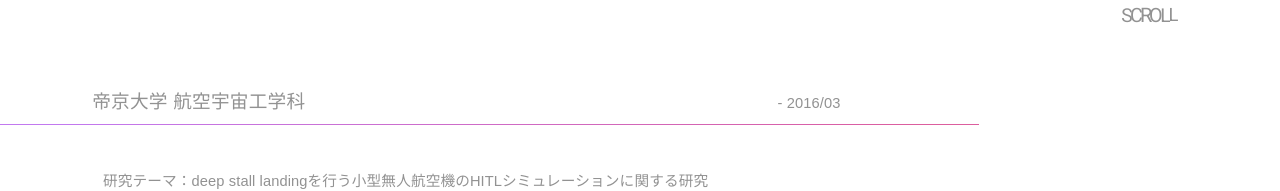
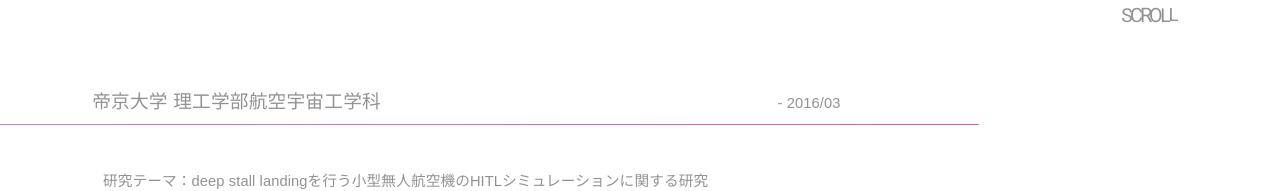
Before and after one commit to keita-f-sato/keita-f-sato.github.io, a Nuxt app: page /work in a window 1280 px wide. Shown: the part 736-927 px from the top of the page. Built offline with nearby package versions, Linux system fonts and the light colour scheme; a web font is replaced by a local one.

Commit message:
大学詳細の行間修正

```diff
--- a/pages/work.vue
+++ b/pages/work.vue
@@ -12,9 +12,9 @@
                   </v-card>
                   <v-card tile flat class="work">
                   </v-card>
-                  <v-card tile flat v-bind:class="[$vuetify.breakpoint.smAndDown === true ? 'aerospace-card sm' : 'aerospace-card']">
+                  <v-card tile flat class="aerospace-card">
                       <v-card-title v-bind:class="[$vuetify.breakpoint.smAndDown === true ? 'aerospace-title sm' : 'aerospace-title']">
-                        帝京大学 航空宇宙工学科
+                        帝京大学 理工学部航空宇宙工学科
                       </v-card-title>
                       <div class="earo-bar" />
                       <v-card-text v-bind:class="[$vuetify.breakpoint.smAndDown === true ? 'aerospace-day sm' : 'aerospace-day']">
@@ -204,6 +204,7 @@
   color: #929292 !important;
   font-family: 'Kosugi', sans-serif;
   font-size: 11pt !important;
+  line-height: 150%;
   top: 45% !important;
   width: 100%;
   left: 8%;
```
